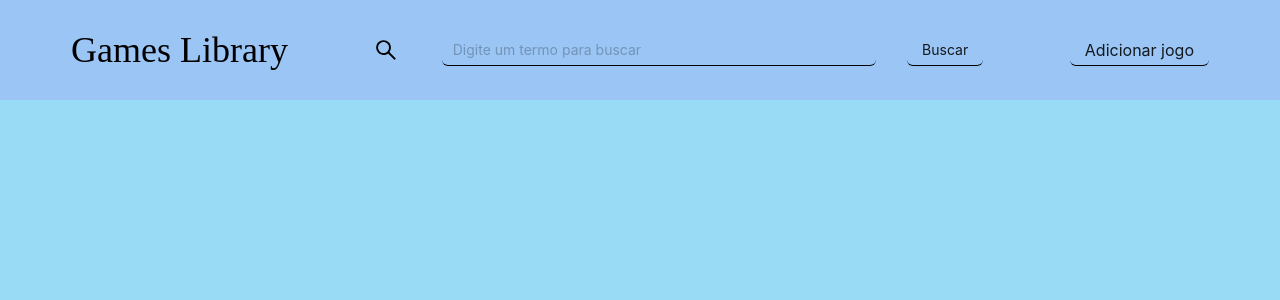
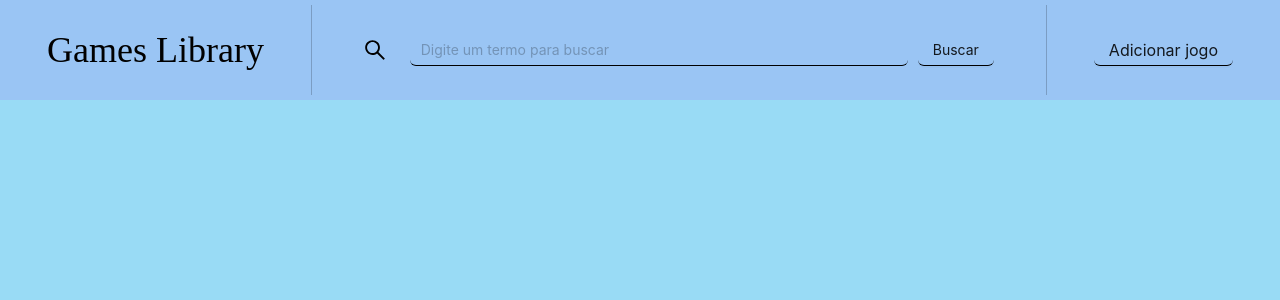
Before and after one commit to Josimar-Souza/Games-Library, a React (Vite) app: page / in a window 1280 px wide. Shown: the top 300 px of the page. Built offline with nearby package versions, Linux system fonts and the light colour scheme; no server answers; a web font is replaced by a local one.

Commit message:
Added vertical divider to header

```diff
--- a/src/components/Header/headerStyles.js
+++ b/src/components/Header/headerStyles.js
@@ -5,7 +5,7 @@ export const HeaderContainer = styled.div`
   background-color: #9AC5F4;
   display: flex;
   justify-content: space-evenly;
-  min-height: 100px;
+  height: 100px;
   width: 100%;
 `;
 
@@ -14,3 +14,9 @@ export const HeaderTitle = styled.h1`
   font-size: 36px;
   font-family: 'Kablammo', cursive;
 `;
+
+export const VerticalDivider = styled.div`
+  background-color: rgba(0, 0, 0, 0.2);
+  height: 90%;
+  width: 1px;
+`;
--- a/src/components/Header/index.jsx
+++ b/src/components/Header/index.jsx
@@ -1,6 +1,6 @@
 import React from 'react';
 import PropTypes from 'prop-types';
-import { HeaderContainer, HeaderTitle } from './headerStyles';
+import { HeaderContainer, HeaderTitle, VerticalDivider } from './headerStyles';
 import Button from '../Button';
 import Search from '../Search';
 
@@ -8,7 +8,9 @@ function Header({ title }) {
   return (
     <HeaderContainer>
       <HeaderTitle>{title}</HeaderTitle>
+      <VerticalDivider />
       <Search />
+      <VerticalDivider />
       <Button
         background="none"
         border="1px solid black"
--- a/src/components/Search/index.jsx
+++ b/src/components/Search/index.jsx
@@ -12,7 +12,7 @@ function Search() {
       <SearchIcon />
       <Input
         placeholder="Digite um termo para buscar"
-        width="70%"
+        width="80%"
         background="none"
         border="1px solid black"
         borderWidth="0 0 1px 0"
--- a/src/components/Search/searchStyles.js
+++ b/src/components/Search/searchStyles.js
@@ -5,7 +5,7 @@ export const SearchContainer = styled.div`
   align-items: center;
   display: flex;
   justify-content: space-around;
-  min-height: 50px;
+  height: 50px;
   width: 50%;
 `;
 
```
